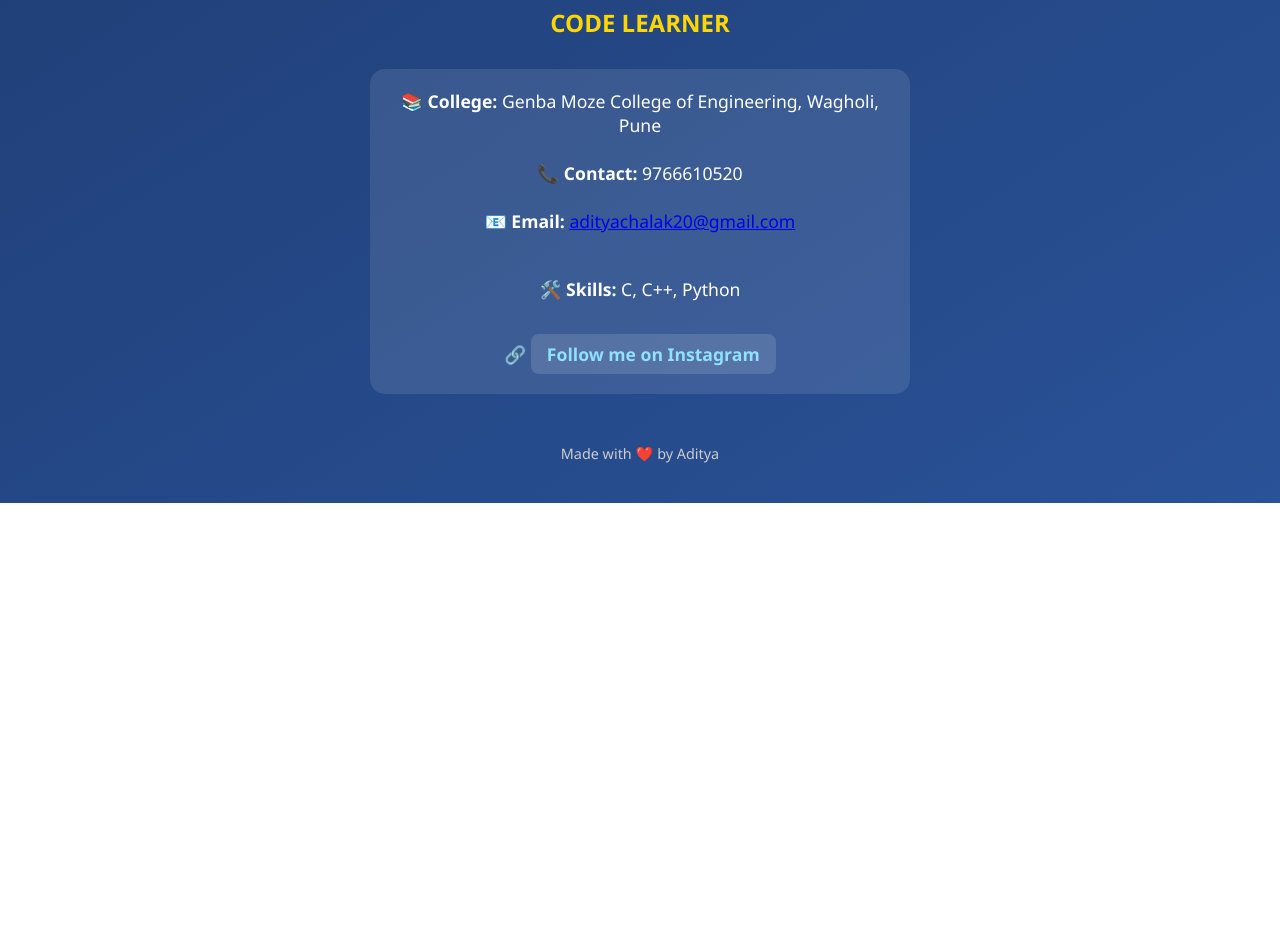
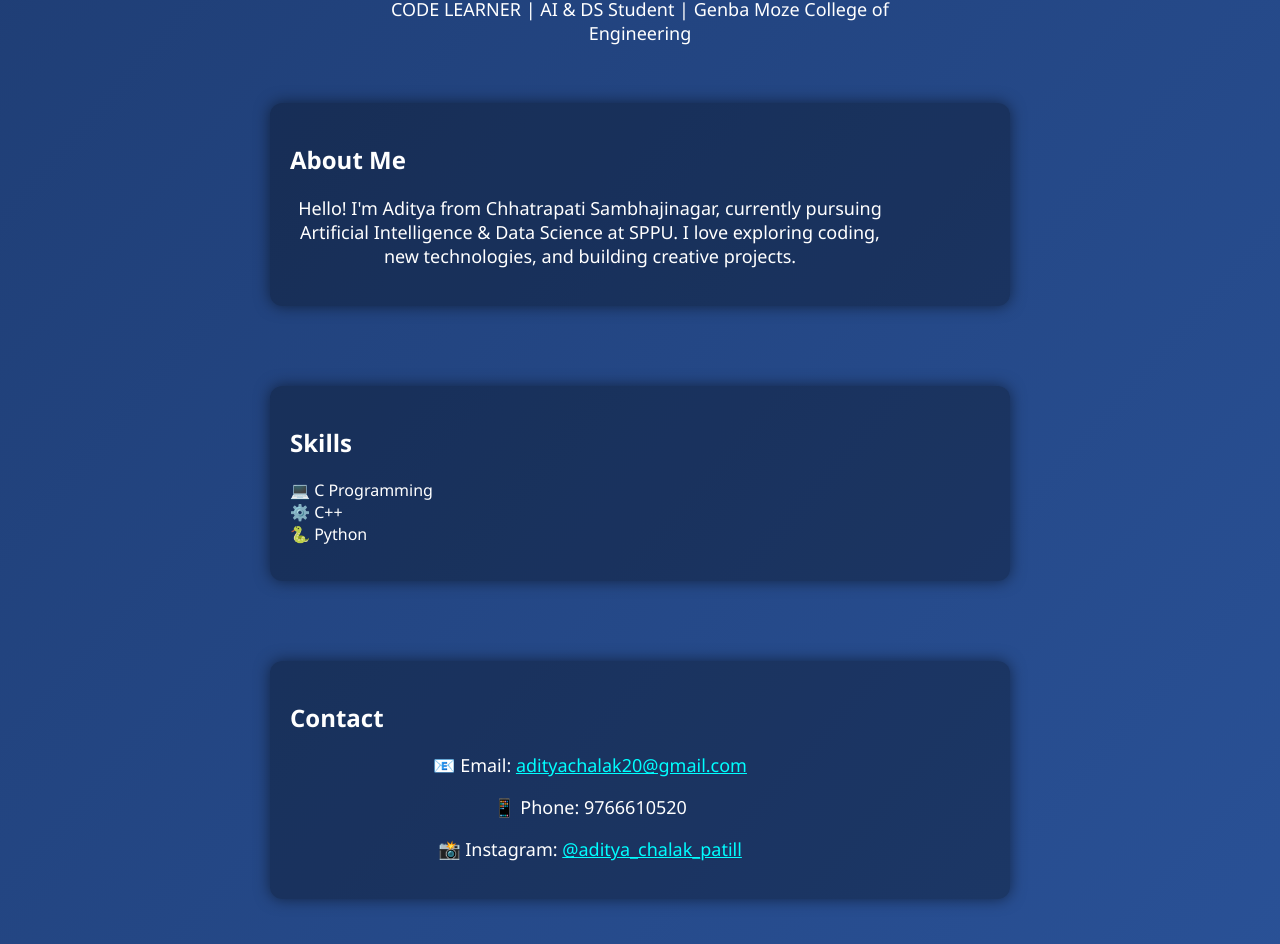
Before and after one commit to AdiTya0424-byte/aditya.github.io, a plain HTML site: page aditya.html in a window 1280 px wide. Shown: the part 327-1271 px from the top of the page. Before the commit the page ends 830 px from the top, so only its background shows below. Drawn offline with Linux system fonts and the light colour scheme.

Commit message:
Update aditya.html

```diff
--- a/aditya.html
+++ b/aditya.html
@@ -11,80 +11,84 @@
       background: linear-gradient(to bottom right, #1e3c72, #2a5298);
       color: white;
     }
+
     .container {
       display: flex;
       flex-direction: column;
       align-items: center;
       padding: 40px 20px;
     }
+
     .profile-pic {
       width: 180px;
       height: 180px;
       border-radius: 50%;
       border: 4px solid #fff;
-      box-shadow: 0 0 20px #00f0ff;
-      object-fit: cover;
+      box-shadow: 0 0 25px cyan;
       margin-bottom: 20px;
     }
+
     h1 {
+      font-size: 28px;
       margin: 10px 0;
-      font-size: 2.5em;
     }
-    h2 {
-      color: #ffd700;
-      margin: 10px 0 30px 0;
+
+    p {
+      font-size: 18px;
+      text-align: center;
+      max-width: 600px;
     }
-    .info {
-      background-color: rgba(255,255,255,0.1);
+
+    .section {
+      margin: 40px 0;
       padding: 20px;
-      border-radius: 15px;
+      background: rgba(0,0,0,0.3);
+      border-radius: 12px;
+      box-shadow: 0px 0px 15px rgba(0,0,0,0.5);
+      width: 80%;
+      max-width: 700px;
+    }
+
+    footer {
+      margin-top: 40px;
+      padding: 15px;
       text-align: center;
-      max-width: 500px;
-      font-size: 1.1em;
-    }
-    .skills {
-      margin-top: 20px;
-    }
-    .social {
-      margin-top: 25px;
-    }
-    .social a {
-      color: #90e0ff;
-      text-decoration: none;
-      font-weight: bold;
-      background: #ffffff22;
-      padding: 8px 16px;
-      border-radius: 8px;
-      display: inline-block;
-      margin-top: 8px;
-    }
-    .footer {
-      margin-top: 50px;
-      font-size: 0.9em;
-      color: #ccc;
+      background: rgba(0,0,0,0.4);
+      font-size: 14px;
     }
   </style>
 </head>
 <body>
   <div class="container">
-    <img src="aditya.jpg" alt="Aditya's Photo" class="profile-pic" />
-    <h1>Aditya</h1>
-    <h2>CODE LEARNER</h2>
+    <!-- FIXED PHOTO PATH -->
+    <img src="me.jfif" alt="Aditya's Photo" class="profile-pic">
+    <h1>Aditya Dilip Chalak</h1>
+    <p>CODE LEARNER | AI & DS Student | Genba Moze College of Engineering</p>
 
-    <div class="info">
-      📚 <strong>College:</strong> Genba Moze College of Engineering, Wagholi, Pune<br><br>
-      📞 <strong>Contact:</strong> 9766610520<br><br>
-      📧 <strong>Email:</strong> <a href="mailto:adityachalak20@gmail.com">adityachalak20@gmail.com</a><br><br>
-      <div class="skills">
-        🛠️ <strong>Skills:</strong> C, C++, Python
-      </div>
-
-      <div class="social">
-        🔗 <a href="https://www.instagram.com/aditya_chalak_patill/" target="_blank">Follow me on Instagram</a>
-      </div>
+    <div class="section">
+      <h2>About Me</h2>
+      <p>Hello! I'm Aditya from Chhatrapati Sambhajinagar, currently pursuing Artificial Intelligence & Data Science at SPPU. I love exploring coding, new technologies, and building creative projects.</p>
     </div>
 
-    <div class="footer">Made with ❤️ by Aditya</div>
+    <div class="section">
+      <h2>Skills</h2>
+      <ul style="list-style: none; padding: 0;">
+        <li>💻 C Programming</li>
+        <li>⚙️ C++</li>
+        <li>🐍 Python</li>
+      </ul>
+    </div>
+
+    <div class="section">
+      <h2>Contact</h2>
+      <p>📧 Email: <a href="mailto:adityachalak20@gmail.com" style="color:cyan;">adityachalak20@gmail.com</a></p>
+      <p>📱 Phone: 9766610520</p>
+      <p>📸 Instagram: <a href="https://www.instagram.com/aditya_chalak_patill/" target="_blank" style="color:cyan;">@aditya_chalak_patill</a></p>
+    </div>
   </div>
+
+  <footer>
+    <p>© 2025 Aditya Dilip Chalak. All rights reserved.</p>
+  </footer>
 </body>
 </html>
```
